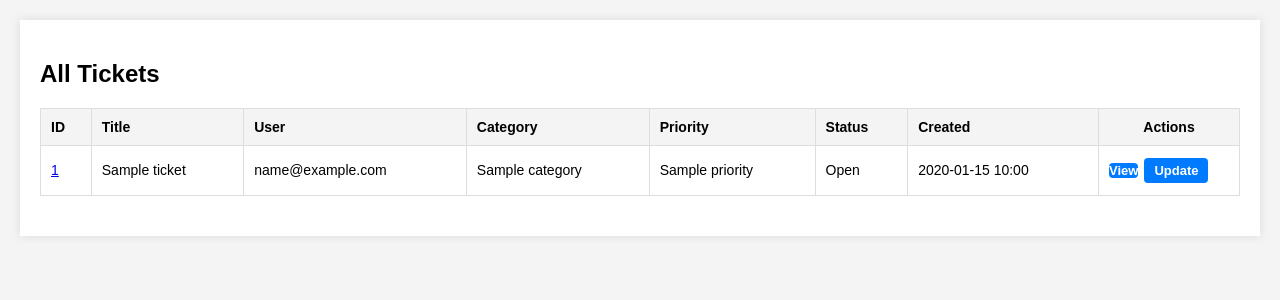
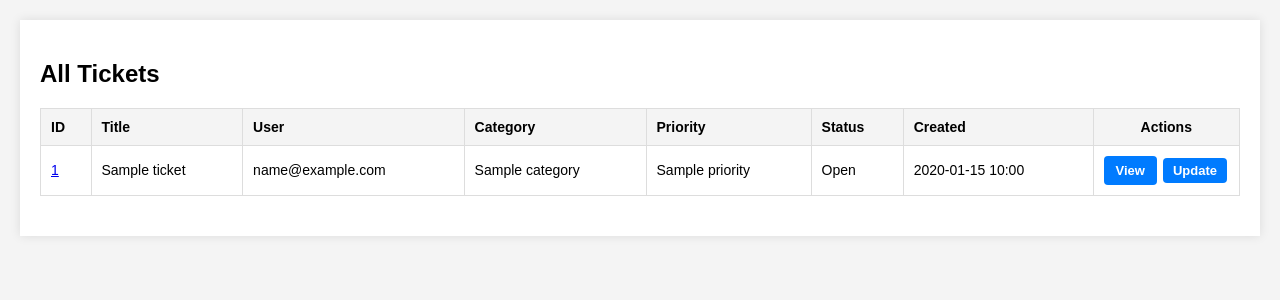
Before and after one commit to Sam-Bendelow/Ticket-Logging-System, a Python web app: template service_desk_app/app/templates/view_all_tickets_analyst.html in a window 1280 px wide. Shown: the part 48-348 px from the top of the page. Run offline with Jinja, Linux system fonts and the light colour scheme; the template is opened without the code that fills it: most values are stand-ins (such as "Sample title", 1, 10 or a date in 2020).

Commit message:
Form amendment on analyst view all tickets page

```diff
--- a/service_desk_app/app/routes/admin_routes.py
+++ b/service_desk_app/app/routes/admin_routes.py
@@ -76,7 +76,7 @@ def view_ticket(ticket_id):
             flash("You do not have permission to view this ticket.", "danger")
             return redirect(url_for('user.dashboard'))
 
-    return redirect(url_for('user.dashboard'))
+    return render_template('view_ticket.html', ticket=ticket)
 
 
 # Admin delete ticket route
--- a/service_desk_app/app/templates/view_all_tickets_analyst.html
+++ b/service_desk_app/app/templates/view_all_tickets_analyst.html
@@ -29,7 +29,7 @@
                 <td class="actions-cell">
                     <div class="button-group">
                         <a href="{{ url_for('admin.view_ticket', ticket_id=ticket.id) }}" class="btn-action">
-                            View
+                            <button type="button" class="btn-action">View</button>
                         </a>
 
                         <a href="{{ url_for('admin.update_ticket', ticket_id=ticket.id) }}">
```
